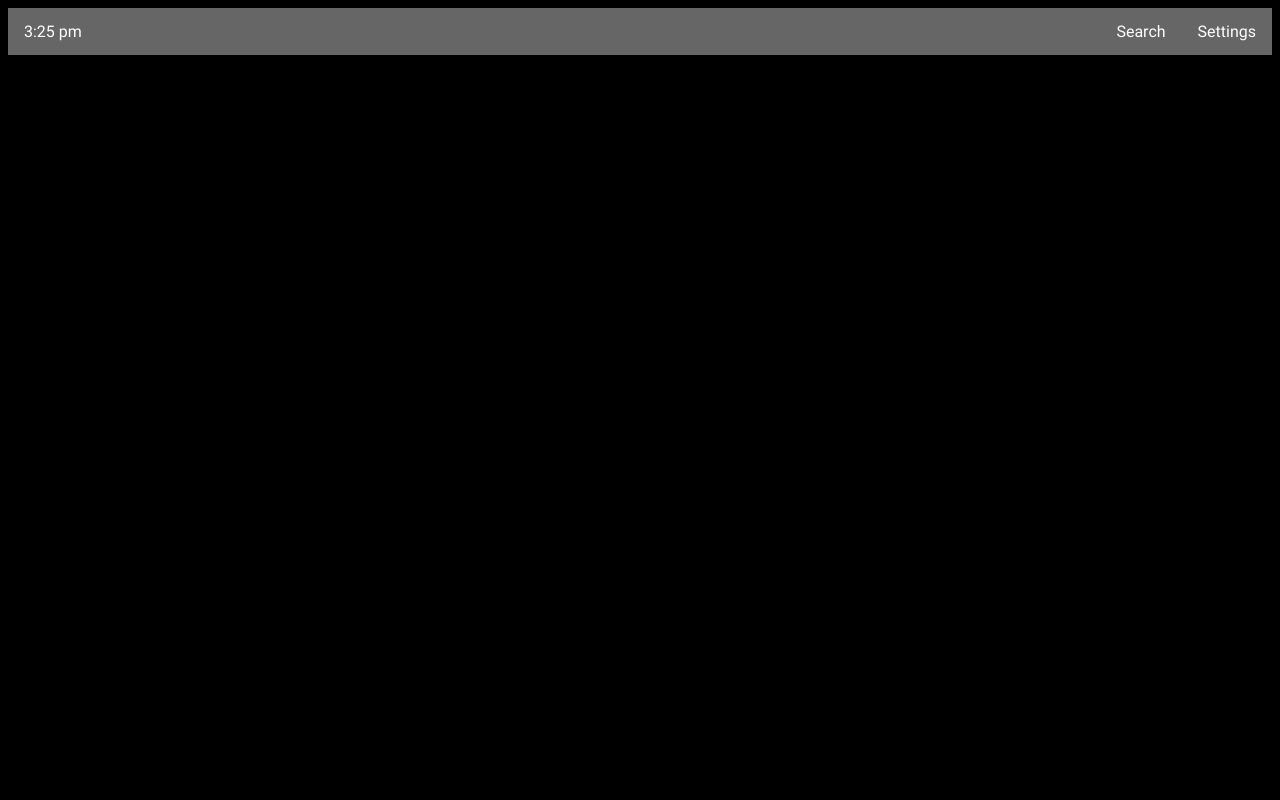
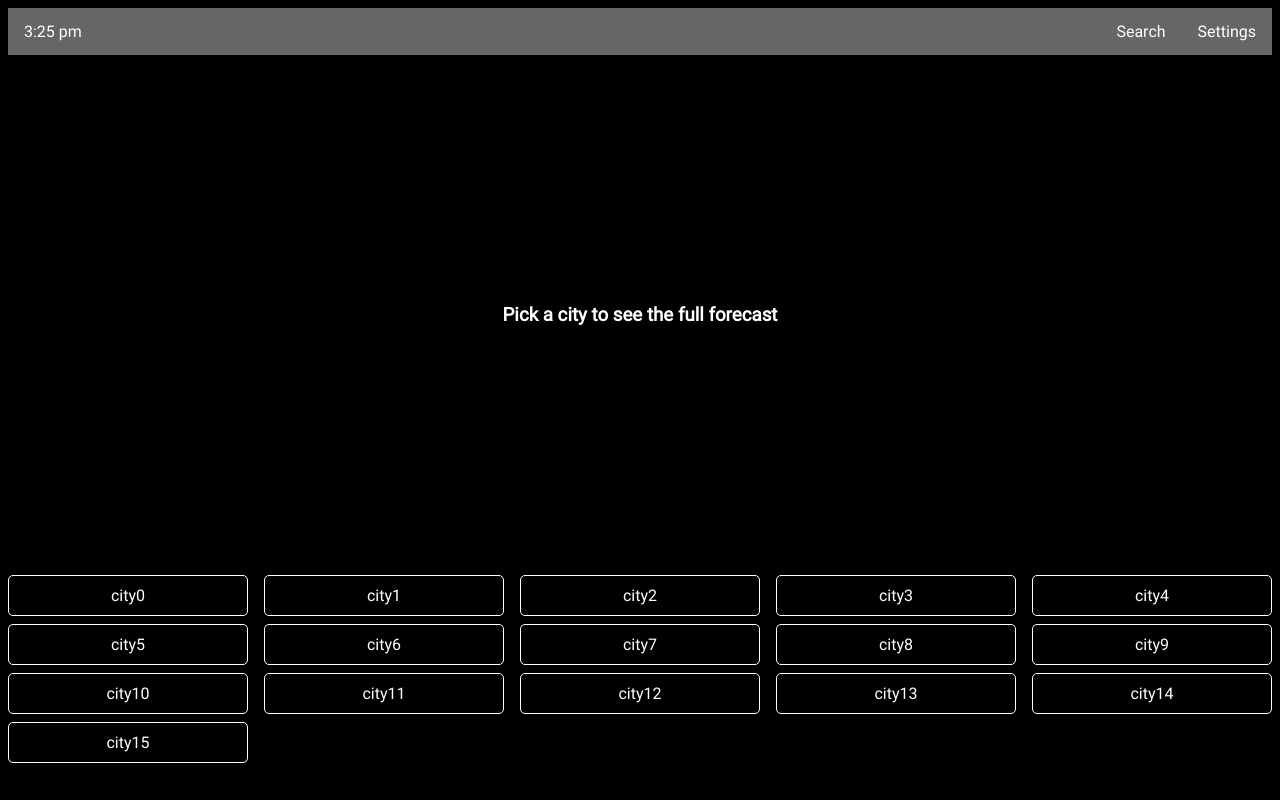
Before and after one commit to igordonin/challenge-fc, a React (Create React App) app: page / in a window 1280 px wide. Built offline with nearby package versions, Linux system fonts and the light colour scheme.

Commit message:
feat: add the forecast view

```diff
--- a/src/index.tsx
+++ b/src/index.tsx
@@ -3,6 +3,7 @@ import { BrowserRouter, Route, Routes } from 'react-router-dom';
 import { App } from './app';
 import './index.css';
 import './fonts/Roboto-Regular.ttf';
+import { Forecast } from './modules/forecast/forecast';
 
 const root = ReactDOM.createRoot(
   document.getElementById('root') as HTMLElement
@@ -11,7 +12,9 @@ const root = ReactDOM.createRoot(
 root.render(
   <BrowserRouter>
     <Routes>
-      <Route path="/" element={<App />} />
+      <Route path="/" element={<App />}>
+        <Route path="/" element={<Forecast />} />
+      </Route>
     </Routes>
   </BrowserRouter>
 );
--- /dev/null
+++ b/src/modules/forecast/forecast.tsx
@@ -0,0 +1,69 @@
+import styled from 'styled-components';
+
+const FlexWrapper = styled.div`
+  display: flex;
+  flex-flow: column;
+  height: 90vh;
+`;
+
+const FlexMain = styled.div`
+  display: flex;
+  flex: 1;
+  overflow: auto;
+  align-items: center;
+  justify-content: center;
+`;
+
+const FlexFooter = styled.div`
+  min-height: 200px;
+`;
+
+interface CityProps {
+  name: string;
+  className?: string;
+}
+
+const cities = Array(16).fill('City');
+
+const GridContainer = styled.div`
+  display: grid;
+
+  grid-column-gap: 1em;
+  grid-row-gap: 0.5em;
+
+  @media (min-width: 600px) {
+    grid-template-columns: repeat(3, 1fr);
+  }
+
+  @media (min-width: 900px) {
+    grid-template-columns: repeat(5, 1fr);
+  }
+`;
+
+const City = ({ name, className }: CityProps) => {
+  return <div className={className}>{name}</div>;
+};
+
+const StyledCity = styled(City)`
+  border: 1px solid #fff;
+  border-radius: 5px;
+  padding: 10px;
+  text-align: center;
+`;
+
+export const Forecast = () => {
+  return (
+    <FlexWrapper>
+      <FlexMain>
+        <h3>Pick a city to see the full forecast</h3>
+      </FlexMain>
+      <FlexFooter>
+        <GridContainer>
+          {cities.map((city, index) => {
+            return <StyledCity key={`city${index}`} name={`city${index}`} />;
+          })}
+        </GridContainer>
+      </FlexFooter>
+    </FlexWrapper>
+  );
+};
```
